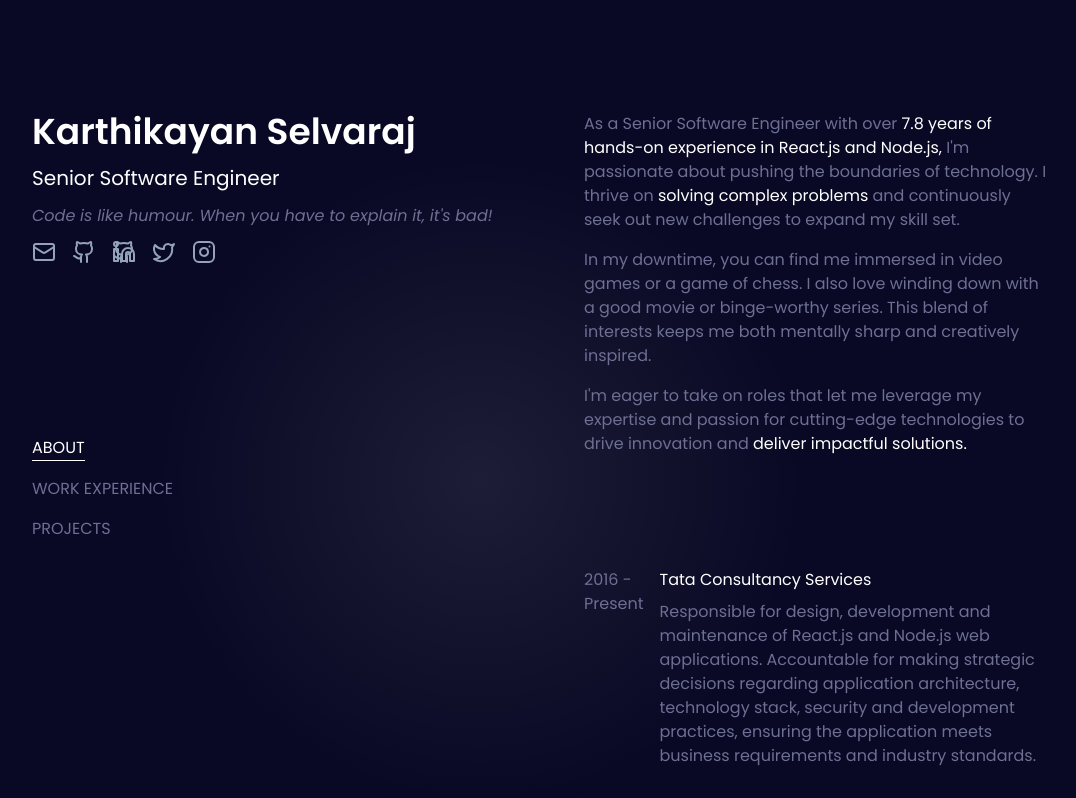
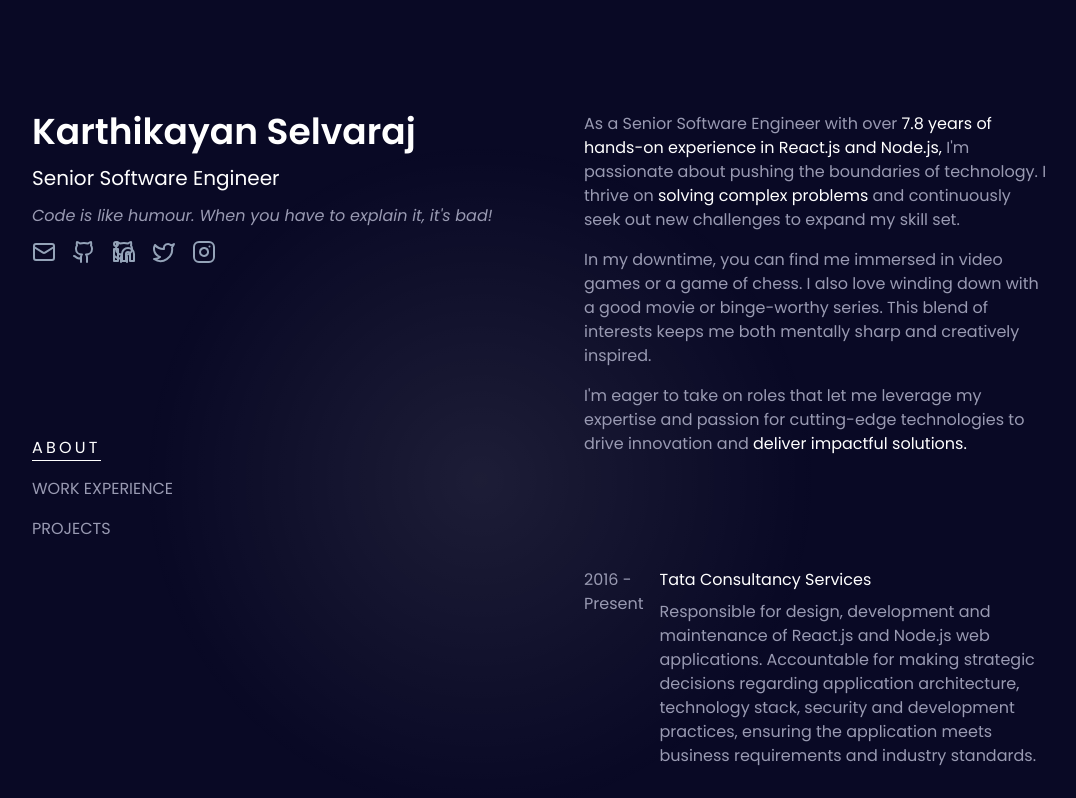
Before and after one commit to skarthikayan/karthikayan.in, a React (Vite) app: page / in a window 1280 px wide. Shown: the top 798 px of the page, without its empty margins (96-1172 px from the left). Built offline with nearby package versions, Linux system fonts and the light colour scheme.

Commit message:
Feature: added animations for side-nav, header and main sections

```diff
--- a/package.json
+++ b/package.json
@@ -11,6 +11,7 @@
   },
   "dependencies": {
     "clsx": "^2.1.1",
+    "framer-motion": "^11.3.19",
     "react": "^18.3.1",
     "react-dom": "^18.3.1"
   },
--- a/src/App.jsx
+++ b/src/App.jsx
@@ -1,4 +1,5 @@
 import { useState, useRef, useEffect } from "react";
+import { motion } from "framer-motion";
 
 import Title from "./components/Header";
 import About from "./components/About";
@@ -41,14 +42,24 @@
   return (
     <div className="flex flex-col lg:flex-row mx-auto min-h-screen max-w-screen-xl lg:px-24">
       <div className="spotlight" />
-      <header className="lg:sticky lg:top-0 lg:h-screen lg:w-1/2  lg:py-28 py-20 px-8 flex flex-col justify-start items-start z-10">
+      <motion.header
+        initial={{ opacity: 0, x: -100 }}
+        animate={{ opacity: 1, x: 0 }}
+        transition={{ duration: 0.3 }}
+        className="lg:sticky lg:top-0 lg:h-screen lg:w-1/2  lg:py-28 py-20 px-8 flex flex-col justify-start items-start z-10"
+      >
         <Title activeSection={activeSection} />
-      </header>
-      <main className="lg:w-1/2 lg:py-24 py:12 z-10 px-6">
+      </motion.header>
+      <motion.main
+        initial={{ opacity: 0, x: 100 }}
+        animate={{ opacity: 1, x: 0 }}
+        transition={{ duration: 0.3 }}
+        className="lg:w-1/2 lg:py-24 py:12 z-10 px-6"
+      >
         <About />
         <Experience />
         <Projects />
-      </main>
+      </motion.main>
     </div>
   );
 }
--- a/src/components/Experience.jsx
+++ b/src/components/Experience.jsx
@@ -36,7 +36,7 @@
           {companies.map((company) => (
             <li
               key={company.name}
-              className="group flex lg:flex-row flex-col items-start justify-start gap-4 lg:hover:glass lg:p-4 rounded cursor-pointer"
+              className="group flex lg:flex-row flex-col items-start justify-start gap-4  hover:border hover:border-tags  lg:p-4 rounded cursor-pointer"
             >
               <span className="text-s">{company.period}</span>
               <div className="flex flex-col items-start justify-start">
--- a/src/components/Header.jsx
+++ b/src/components/Header.jsx
@@ -15,7 +15,10 @@
 
   const externalLinks = [
     { icon: <MailIcon />, link: "mailto:skarthikayan7@gmail.com" },
-    { icon: <GithubIcon />, link: "https://github.com/skarthikayan" },
+    {
+      icon: <GithubIcon />,
+      link: "https://github.com/skarthikayan",
+    },
     {
       icon: <LinkedInIcon />,
       link: "https://www.linkedin.com/in/karthikayan-s",
@@ -45,9 +48,9 @@
             key={item.id}
             href={`#${item.id}`}
             className={clsx(
-              "hover:border-b hover:border-textTitle hover:text-textTitle cursor-pointer",
+              "cursor-pointer hover:border-b hover:border-textTitle hover:text-textTitle hover:transition-all hover:tracking-[.20em]	",
               activeSection === item.id &&
-                "border-b border-textTitle text-textTitle"
+                "border-b border-textTitle text-textTitle tracking-[.20em] transition-all"
             )}
           >
             {item.name}
--- a/src/components/Projects.jsx
+++ b/src/components/Projects.jsx
@@ -33,7 +33,7 @@
           {projects.map((project) => (
             <li
               key={project.name}
-              className="group flex lg:flex-row flex-col-reverse items-start justify-start gap-4 mb-20  lg:hover:glass lg:p-4 rounded cursor-pointer"
+              className="group flex lg:flex-row flex-col-reverse items-start justify-start gap-4 mb-20  hover:border hover:border-tags  lg:p-4 rounded cursor-pointer"
             >
               <img
                 alt={project.name}
--- a/src/index.css
+++ b/src/index.css
@@ -8,38 +8,31 @@
     font-style: normal;
     font-weight: 400;
     src: url("/fonts/Poppins-Regular.ttf");
+    font-display: swap;
   }
   @font-face {
     font-family: Poppins;
     font-style: normal;
     font-weight: 600;
     src: url("/fonts/Poppins-SemiBold.ttf");
+    font-display: swap;
   }
   @font-face {
     font-family: Poppins;
     font-style: italic;
     font-weight: 400;
     src: url("/fonts/Poppins-Italic.ttf");
+    font-display: swap;
   }
 
   html {
     --color-primary: #090925;
     --color-tags: #7af0ff;
     --color-text-tags: #141e37;
-    --color-text-primary: #6d6f93;
+    --color-text-primary: #999ab2;
     --color-text-title: #ffffff;
     --color-text-section-title: #93f2ff;
     scroll-behavior: smooth;
-  }
-}
-
-@layer utilities {
-  .glass {
-    background: rgba(255, 255, 255, 0.04);
-    border-radius: 0.4 rem;
-    backdrop-filter: blur(5px);
-    -webkit-backdrop-filter: blur(5px);
-    border: 1px solid rgba(255, 255, 255, 0.13);
   }
 }
 
@@ -49,7 +42,7 @@
   place-items: center;
   min-width: 320px;
   min-height: 100vh;
-  font-family: Poppins, sans-serif, Arial, Helvetica, sans-serif;
+  font-family: Poppins, sans-serif;
   line-height: 1.5;
   font-weight: 400;
   color-scheme: light dark;
```
Also changed, not shown: src/assets/e-learning.png, 1 other file (tests, documents, lock files or other folders).
